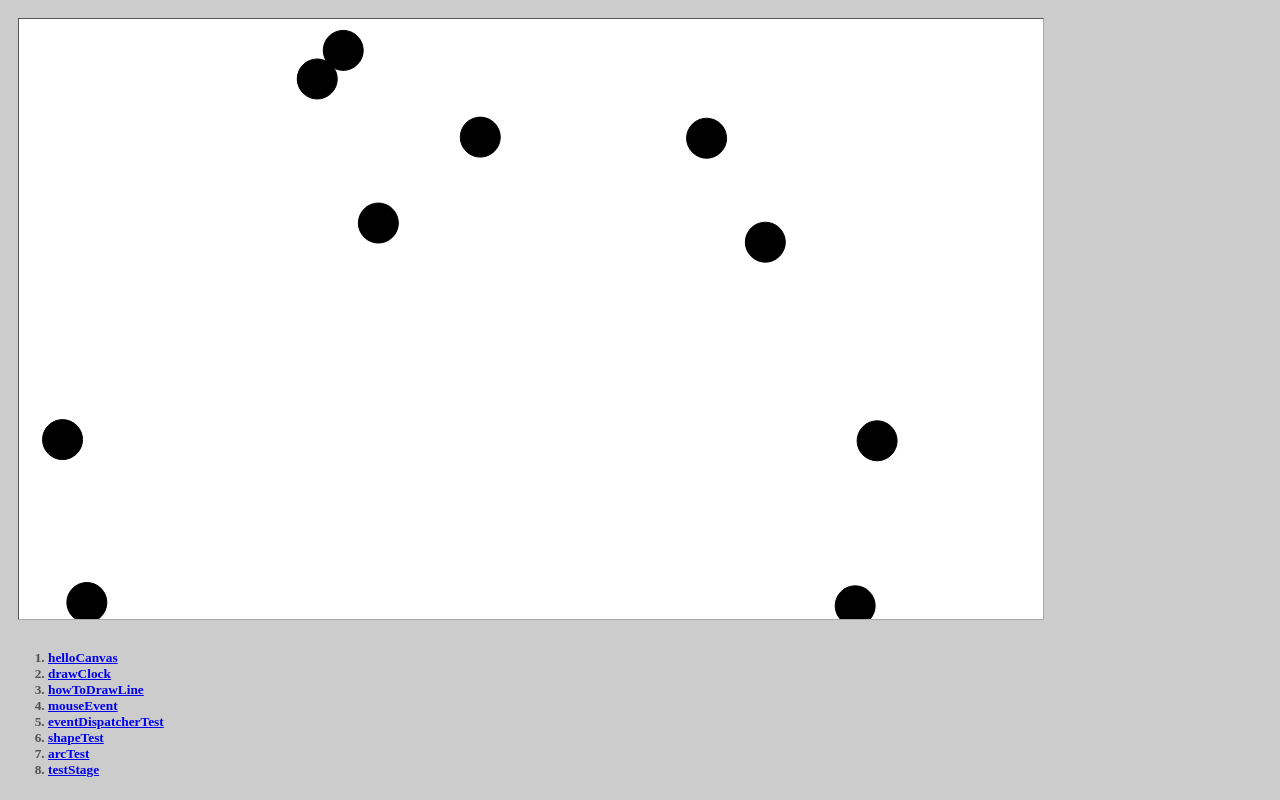
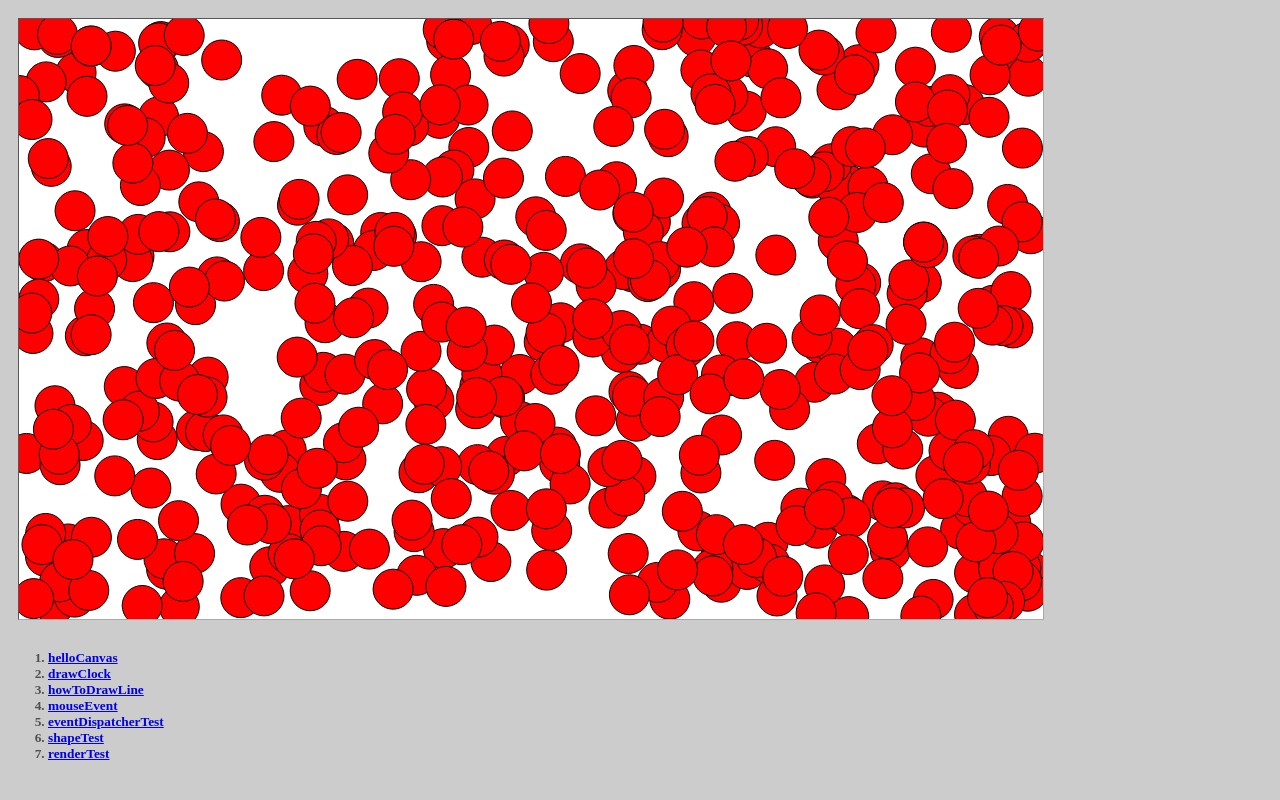
Before and after one commit to dnvy0084/canvasstudy, a plain HTML site: page HTML5Canvas.html in a window 1280 px wide. Both pictures are taken after a click on the item "helloCanvas". Drawn offline with Linux system fonts and the light colour scheme.

Commit message:
lib.js - EventDispatcher bug fix

```diff
--- a/js/html5CanvasExample.js
+++ b/js/html5CanvasExample.js
@@ -5,7 +5,7 @@ var CanvasApp = function()
     this.context = undefined;
     this.finalizer = null;
 
-    this.firstCase = "testStage";
+    this.firstCase = "renderTest";
 }
 
 CanvasApp.prototype =
@@ -261,24 +261,9 @@ CanvasApp.prototype =
         s.__render( this.context );
     },
 
-    $arcTest: function()
+    $renderTest: function()
     {
-        this.clear();
-        this.setTitle( "arc test" );
-
-        this.context.save();
-        this.context.translate( 100, 100 );
-
-        this.context.beginPath();
-        this.context.arc( 0, 0, 20, 0, 2 * Math.PI );
-        this.context.stroke();
-
-        this.context.translate( -100, -100 );
-        this.context.restore()
-    },
-
-    $testStage: function()
-    {
+        var n = 500;
         var stage = new Stage( this.context );
 
         function onEnter( e )
@@ -291,9 +276,9 @@ CanvasApp.prototype =
                 tx = 0;
                 e.target.vx *= -1;
             }
-            else if( tx > this.canvas.width )
+            else if( tx > this.context.canvas.width )
             {
-                tx = this.canvas.width;
+                tx = this.context.canvas.width;
                 e.target.vx *= -1;
             }
 
@@ -302,9 +287,9 @@ CanvasApp.prototype =
                 ty = 0;
                 e.target.vy *= -1;
             }
-            else if( ty > this.canvas.height )
+            else if( ty > this.context.canvas.height )
             {
-                ty = this.canvas.height;
+                ty = this.context.canvas.height;
                 e.target.vy *= -1;
             }
 
@@ -312,35 +297,41 @@ CanvasApp.prototype =
             e.target.y = ty;
         }
 
-        for( var i = 0; i < 10; i++ )
+        for( var i = 0; i < n; i++ )
         {
             var s = new Shape();
 
-            s.x = Math.random() * this.context.canvas.width;
-            s.y = Math.random() * this.context.canvas.height;
+            s.x = this.context.canvas.width * Math.random();
+            s.y = this.context.canvas.height * Math.random();
 
-            s.vx = Math.random() * 1 + 1;
-            s.vy = Math.random() * 1 + 1;
+            s.vx = Math.random() * 4 + 1;
+            s.vy = Math.random() * 4 + 1;
+
+            s.name = "Shape" + i;
 
             s.addEventListener( "enterframe", onEnter, this );
+            stage.addChild( s );
+        }
 
-            stage.addChild( s );
+        this.finalizer = function()
+        {
+            for( var i = stage.numChildren; i--; )
+            {
+                var child = stage.getChildAt( i );
+                stage.removeChild( child );
 
-        }//for
+                child.removeEventListener( "enterframe", onEnter );
+            }
 
-        console.log( stage, stage.numChildren );
-
-    }//testStage
+            stage.stopRender();
+        }
+    }
 }
 
 window.onload = function()
 {
     new CanvasApp().init( document.getElementById( "canvas" ) );
 }
-
-
-
-
 
 
 /**
--- a/js/lib.js
+++ b/js/lib.js
@@ -22,9 +22,10 @@ function extend( base, sub )
 //
 //***************************************************
 
-var EventDispatcher = function(){};
-
-EventDispatcher.prototype.map = {};
+var EventDispatcher = function()
+{
+    this.map = [];
+};
 
 EventDispatcher.prototype.addEventListener = function( type, listener, thisObj )
 {
@@ -34,13 +35,13 @@ EventDispatcher.prototype.addEventListener = function( type, listener, thisObj )
     this.map[ type ].push( { listener: listener, thisObj: thisObj } );
 }
 
-EventDispatcher.prototype.removeEventListener = function( type, listener, thisObj )
+EventDispatcher.prototype.removeEventListener = function( type, listener )
 {
     if( !this.hasEventListener(type) ) return;
 
     for( var i = this.map[type].length; i--; )
     {
-        if( this.map[type].listener == listener )
+        if( this.map[type][i].listener == listener )
             this.map[type].splice( i, 1 );
     }
 }
@@ -64,7 +65,7 @@ EventDispatcher.prototype.dispatchEvent = function( type )
 
 EventDispatcher.prototype.hasEventListener = function( type )
 {
-    return this.map.hasOwnProperty( type );
+    return this.map.hasOwnProperty( type ) && this.map[type].length > 0;
 }
 
 
@@ -81,13 +82,16 @@ var Stage = function( context )
     extend( EventDispatcher, Stage );
 
     this.context = context;
-    this.children = [];
     this.fps = 60;
     this.delay = 1000 / this.fps;
 
     this.init();
     this.enterframeID = this.startRender();
+
+    this.map = [];
 }
+
+Stage.prototype.children = [];
 
 Stage.prototype.init = function()
 {
@@ -127,11 +131,18 @@ Stage.prototype.addChild = function( child )
 
 Stage.prototype.removeChild = function( child )
 {
-    var i = this.chidren.indexOf( child );
+    var i = this.children.indexOf( child );
 
     if( i == -1 ) return null;
 
     this.children.splice( i, 1 )[0];
+}
+
+Stage.prototype.getChildAt = function( index )
+{
+    if( index < 0 || index >= this.numChildren ) return null;
+
+    return this.children[ index ];
 }
 
 Stage.prototype.contains = function( child )
@@ -151,6 +162,11 @@ Stage.prototype.startRender = function()
     this.delay );
 }
 
+Stage.prototype.stopRender = function()
+{
+    clearInterval( this.enterframeID );
+}
+
 Stage.prototype.__render = function()
 {
     this.context.clearRect(
@@ -163,8 +179,6 @@ Stage.prototype.__render = function()
         if( this.children[i].__render )
             this.children[i].__render( this.context );
     }
-
-    console.log( "render" );
 }
 
 
@@ -179,6 +193,8 @@ var Shape = function()
 {
     extend( EventDispatcher, Shape );
 
+    this.map = [];
+
     this.x = 0;
     this.y = 0;
 }
@@ -188,7 +204,7 @@ Shape.prototype.__render = function( context )
     context.save();
 
     context.beginPath();
-    context.filleStyle = "#cc0000";
+    context.fillStyle = "red"
 
     context.translate( this.x, this.y );
 
```
Also changed, not shown: .c9/metadata/workspace/HTML5Canvas.html, .c9/metadata/workspace/js/html5CanvasExample.js, .c9/metadata/workspace/js/lib.js, 2 other files.
